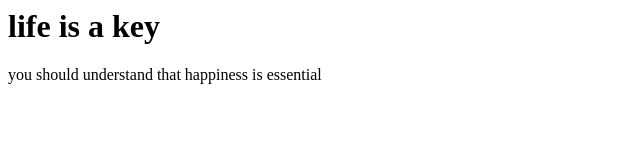
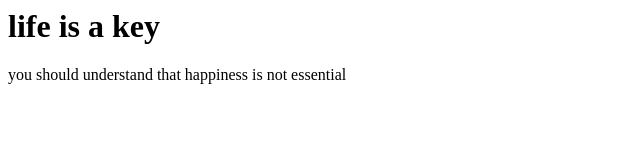
Before and after one commit to IsraelPhillip/new-project, a plain HTML site: page format.html in a window 1280 px wide. Shown: the full height of the page, 0-640 px from the left. Drawn offline with Linux system fonts and the light colour scheme.

Commit message:
second commit

```diff
--- a/format.html
+++ b/format.html
@@ -3,7 +3,7 @@
 
     <body>
         <h1>life is a key</h1>
-        <p>you should understand that happiness is essential</p>
+        <p>you should understand that happiness is not essential</p>
 
 
 
```
